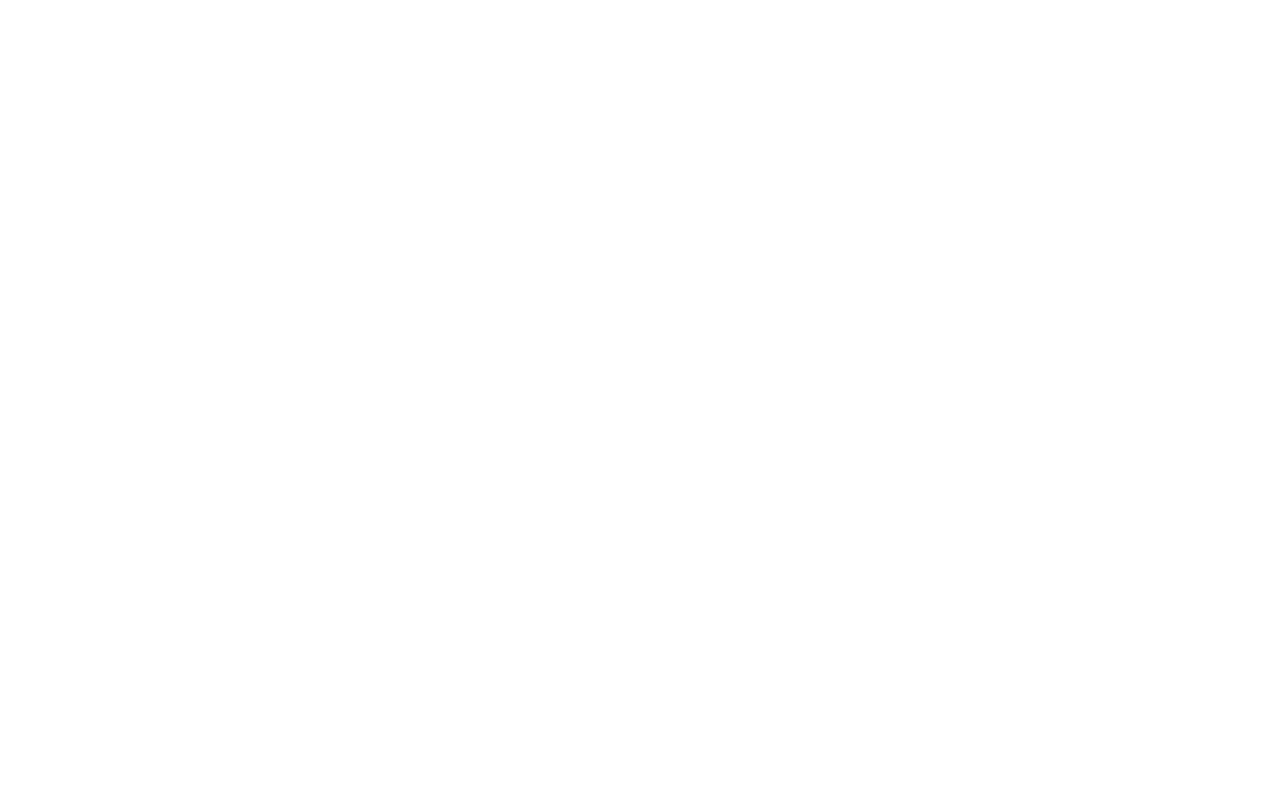
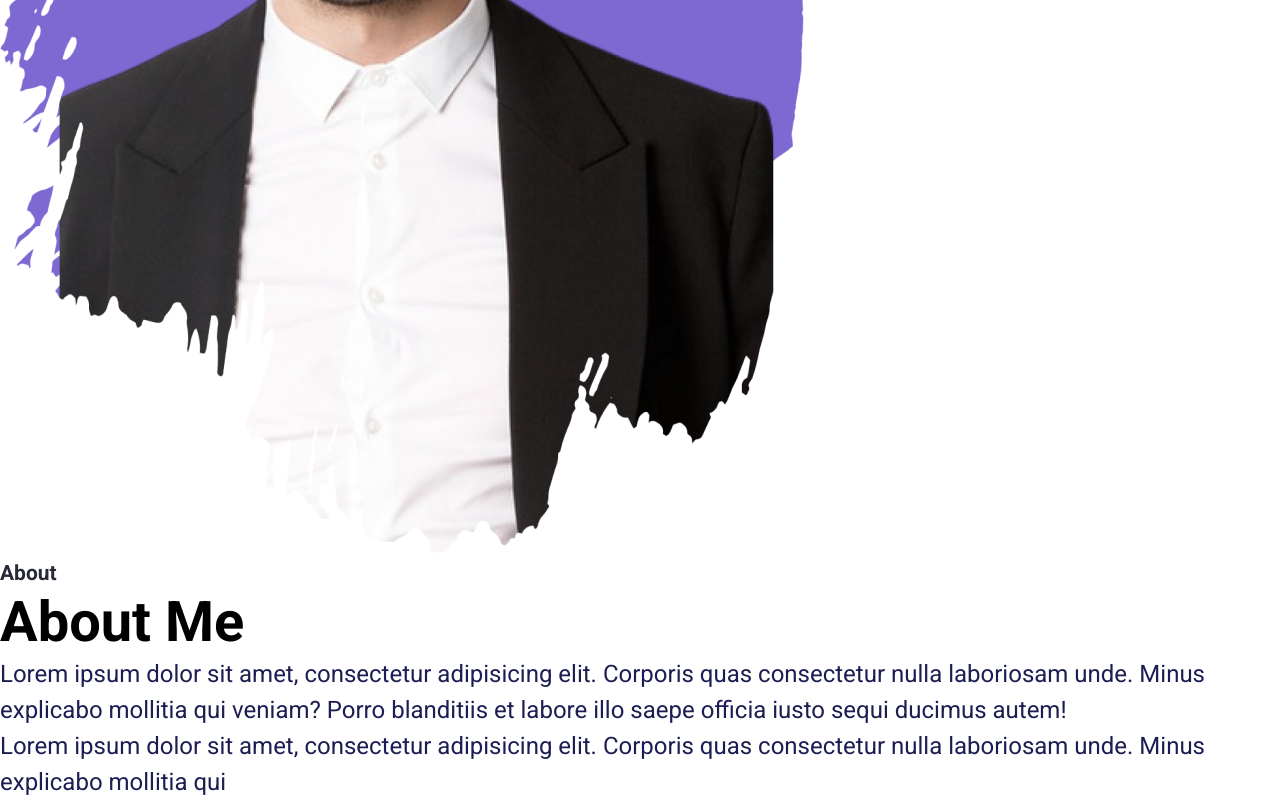
Before and after one commit to amerigirl/digitalPortfolio, a React (Create React App) app: page / in a window 1280 px wide. Shown: the part 2041-2841 px from the top of the page. Before the commit the page ends 1598 px from the top, so only its background shows below. Built offline with nearby package versions, Linux system fonts and the light colour scheme.

Commit message:
flushing out the about me section

```diff
--- a/src/Pages/Home/AboutMe.jsx
+++ b/src/Pages/Home/AboutMe.jsx
@@ -0,0 +1,26 @@
+export default function AboutMe() {
+  return (
+    <section id="AboutMe" className="about--section">
+      <div className="about--section--img">
+        <img src="./img/about-me.png" alt="About Me" />
+      </div>
+      <div className="hero--section--content--box about--section--box">
+        <div className="hero--section--content">
+          <p className="section--title">About</p>
+          <h1 className="skills-section--heading">About Me</h1>
+          <p className="hero--section--description">
+            Lorem ipsum dolor sit amet, consectetur adipisicing elit. Corporis
+            quas consectetur nulla laboriosam unde. Minus explicabo mollitia qui
+            veniam? Porro blanditiis et labore illo saepe officia iusto sequi
+            ducimus autem!
+          </p>
+          <p className="hero--section--description">
+            Lorem ipsum dolor sit amet, consectetur adipisicing elit. Corporis
+            quas consectetur nulla laboriosam unde. Minus explicabo mollitia qui
+
+          </p>
+        </div>
+      </div>
+    </section>
+  );
+}
--- a/src/Pages/Home/Homescreen/index.jsx
+++ b/src/Pages/Home/Homescreen/index.jsx
@@ -1,3 +1,4 @@
+import AboutMe from '../AboutMe';
 import HeroSection from './HeroSection/HeroSection';
 import MySkills from './MySkills/MySkills';
 
@@ -6,6 +7,7 @@
       <>
         <HeroSection />
         <MySkills />
+        <AboutMe />
       </>
     );
 }
```
